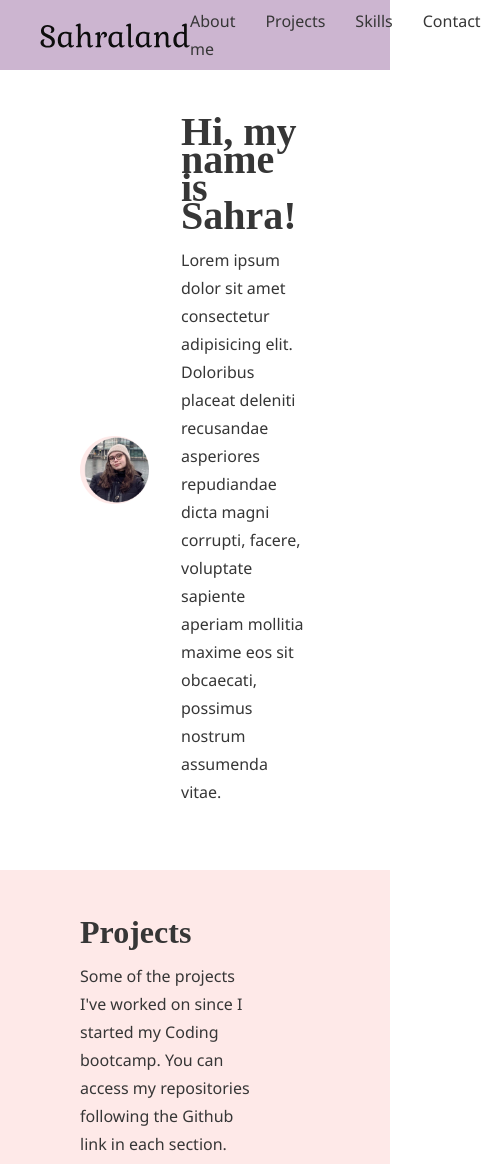
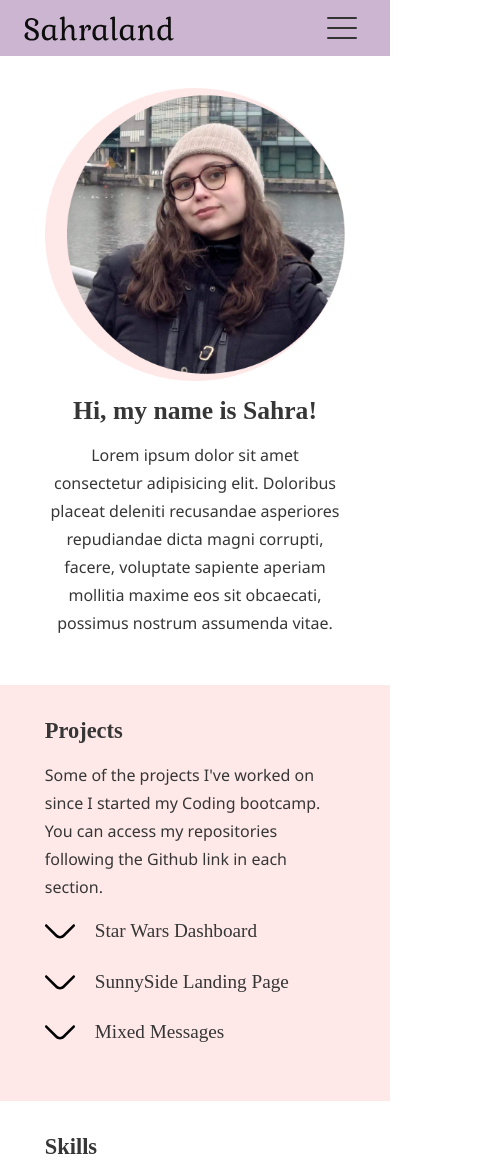
Before and after one commit to sahradordete/portfolio, a plain HTML site: page index.html in a window 390 px wide. Shown: the top 1164 px of the page, 481 px wide, since content can reach past the window. Drawn offline with Linux system fonts and the light colour scheme; a web font is replaced by a local one.

Commit message:
Started responsive

```diff
--- a/index.html
+++ b/index.html
@@ -15,6 +15,14 @@
     <header>
         <img src="/img/Sahraland.svg" alt="">
         <nav>
+            <img src="img/Menu.svg" alt="Menu" class="mobile" id="menu-icon">
+            <ul class="mobile" id="itens-menu">
+                <li><a href="#aboutme">About me</a></li>
+                <li><a href="#projects">Projects</a></li>
+                <li><a href="#skills">Skills</a></li>
+                <li><a href="#contact">Contact</a></li>
+            </ul>
+
             <ul id="menu" class="list">
                 <li><a href="#aboutme">About me</a></li>
                 <li><a href="#projects">Projects</a></li>
--- a/index.js
+++ b/index.js
@@ -10,3 +10,12 @@ for (let i = 0; i < arrow.length; i++) {
         paragraph[i].classList.toggle('project-description');
     })
 }
+
+let menu = document.getElementById('menu-icon');
+let menuItems = document.getElementsById('itens-menu');
+
+function showMenu() {
+    menuItems.style.display = 'block';
+}
+
+menu.addEventListener('click', showMenu);
--- a/style.css
+++ b/style.css
@@ -62,6 +62,10 @@ header img {
     max-width: 150px;
 }
 
+.mobile {
+    display: none;
+}
+
 #menu {
     display: flex;
     column-gap: 30px;
@@ -92,7 +96,7 @@ header img {
 }
 
 #projects ul, #projects p {
-    max-width: 80%;
+    width: 80%;
 }
 
 .project-title {
@@ -115,7 +119,6 @@ header img {
 .project-description {
     overflow: hidden;
     height: 0;
-    padding-left: 5rem;
 }
 
 .pj-img {
@@ -156,3 +159,67 @@ footer {
     font-size: .8rem;
     padding-left: 1rem;
 }
+
+/* RESPONSIVE DESIGN */
+
+/* MOBILE */
+@media only screen and (max-width: 480px) {
+    #aboutme, #projects, #skills, #contact {
+        padding: 2rem 2.8rem;
+    }
+
+    h1 {
+        font-size: 1.6rem;
+    }
+
+    h2 {
+        font-size: 1.4rem;
+    }
+
+    #aboutme {
+        flex-direction: column;
+        align-items: center;
+    }
+
+    header {
+        width: 100%;
+        height: 3.5rem;
+        padding: 0 1.5rem;
+    }
+
+    #menu {
+        display: none;
+    }
+
+    #menu-icon {
+        display: block;
+        width: 3rem;
+    }
+
+    .pic {
+        max-width: 100%;
+    }
+
+    #text-aboutme {
+        text-align: center;
+        margin-top: 1rem;
+    }
+
+    #projects .text, #projects ul {
+        width: 100%;
+    }
+
+    .project-description p {
+        width: 100%;
+    }
+
+    .project-title span {
+        font-size: 1.2rem;
+    }
+
+    .pj-img {
+        max-width: 100%;
+    }
+}
+
+/* TABLET */
```
Also changed, not shown: img/Menu.svg (added).
